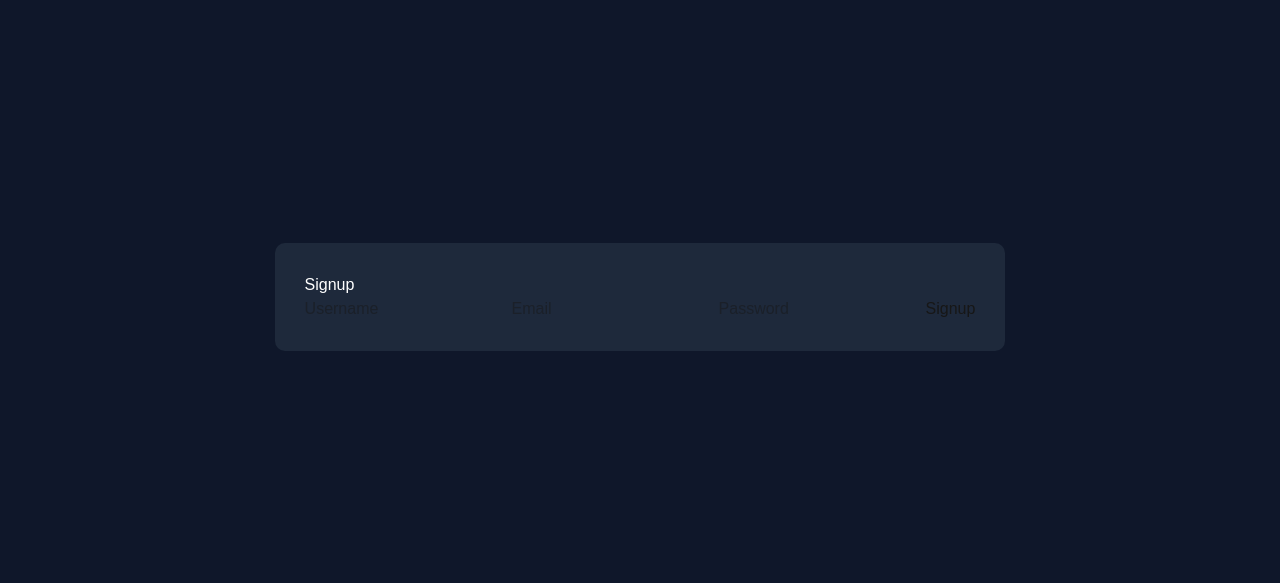
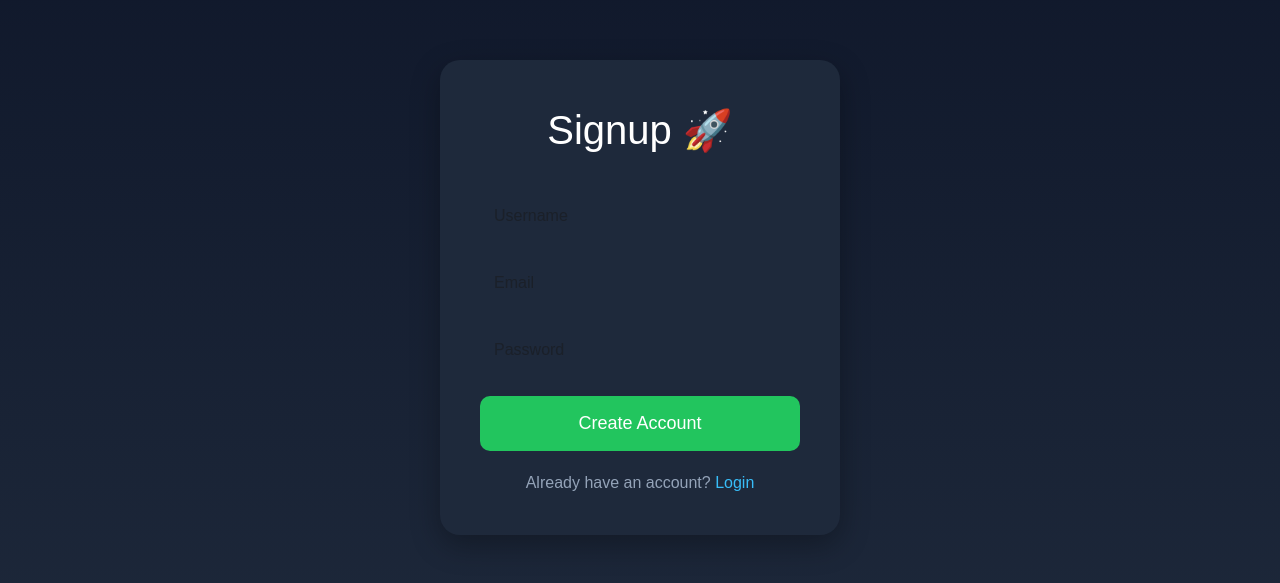
Before and after one commit to samridhigautamofficials-debug/ai-team-platform, a Next.js app in the folder frontend/: page /signup in a window 1280 px wide. Shown: the part 103-686 px from the top of the page. Built offline with nearby package versions, Linux system fonts and the light colour scheme.

Commit message:
fix requirements

```diff
--- a/frontend/app/login/page.tsx
+++ b/frontend/app/login/page.tsx
@@ -11,61 +11,100 @@ export default function LoginPage() {
   const [password, setPassword] = useState("")
 
   async function handleLogin() {
-
-    const response = await fetch(
-      "https://ai-team-platform-e64i.onrender.com/login",
-      {
-        method: "POST",
-        headers: {
-          "Content-Type": "application/json"
-        },
-        body: JSON.stringify({
-          email,
-          password
-        })
-      }
-    )
-
-    const data = await response.json()
-
-    console.log(data)
-
-    if (response.ok && data.access_token) {
-
-      localStorage.setItem("token", data.access_token)
-
-      alert("Login Successful 🚀")
-
-      router.push("/dashboard")
-
-    } else {
-      alert(data.error || "Login Failed ❌")
-    }
+    alert("Backend connection will be fixed later 🚀")
   }
 
   return (
-    <div style={{
-      minHeight: "100vh",
-      display: "flex",
-      justifyContent: "center",
-      alignItems: "center",
-      background: "#0f172a"
-    }}>
+    <div
+      style={{
+        minHeight: "100vh",
+        background: "linear-gradient(to bottom, #0f172a, #1e293b)",
+        display: "flex",
+        justifyContent: "center",
+        alignItems: "center",
+      }}
+    >
+      <div
+        style={{
+          background: "#1e293b",
+          padding: "40px",
+          borderRadius: "20px",
+          width: "400px",
+          boxShadow: "0 10px 30px rgba(0,0,0,0.3)",
+        }}
+      >
+        <h1
+          style={{
+            color: "white",
+            textAlign: "center",
+            marginBottom: "30px",
+            fontSize: "40px",
+          }}
+        >
+          Login 🚀
+        </h1>
 
-      <div style={{ background: "#1e293b", padding: "30px", borderRadius: "10px" }}>
+        <input
+          type="email"
+          placeholder="Email"
+          value={email}
+          onChange={(e) => setEmail(e.target.value)}
+          style={{
+            width: "100%",
+            padding: "14px",
+            marginBottom: "15px",
+            borderRadius: "10px",
+            border: "none",
+          }}
+        />
 
-        <h1 style={{ color: "white" }}>Login</h1>
+        <input
+          type="password"
+          placeholder="Password"
+          value={password}
+          onChange={(e) => setPassword(e.target.value)}
+          style={{
+            width: "100%",
+            padding: "14px",
+            marginBottom: "20px",
+            borderRadius: "10px",
+            border: "none",
+          }}
+        />
 
-        <input placeholder="Email" value={email}
-          onChange={(e) => setEmail(e.target.value)} />
-
-        <input placeholder="Password" type="password" value={password}
-          onChange={(e) => setPassword(e.target.value)} />
-
-        <button onClick={handleLogin}>
+        <button
+          onClick={handleLogin}
+          style={{
+            width: "100%",
+            padding: "14px",
+            background: "#38bdf8",
+            border: "none",
+            borderRadius: "10px",
+            color: "white",
+            fontSize: "18px",
+            cursor: "pointer",
+          }}
+        >
           Login
         </button>
 
+        <p
+          style={{
+            textAlign: "center",
+            marginTop: "20px",
+            color: "#94a3b8",
+          }}
+        >
+          Don't have an account?{" "}
+          <a
+            href="/signup"
+            style={{
+              color: "#38bdf8",
+            }}
+          >
+            Signup
+          </a>
+        </p>
       </div>
     </div>
   )
--- a/frontend/app/page.tsx
+++ b/frontend/app/page.tsx
@@ -3,16 +3,54 @@ export default function HomePage() {
     <div
       style={{
         minHeight: "100vh",
-        background: "#0f172a",
+        background: "linear-gradient(to bottom, #0f172a, #1e293b)",
         color: "white",
         padding: "40px",
         textAlign: "center",
       }}
     >
+      {/* Navbar */}
+      <div
+        style={{
+          display: "flex",
+          justifyContent: "space-between",
+          alignItems: "center",
+          marginBottom: "60px",
+        }}
+      >
+        <h2>AI Team Platform 🚀</h2>
+
+        <div>
+          <a
+            href="/login"
+            style={{
+              color: "white",
+              marginRight: "20px",
+              textDecoration: "none",
+              fontSize: "18px",
+            }}
+          >
+            Login
+          </a>
+
+          <a
+            href="/signup"
+            style={{
+              color: "#38bdf8",
+              textDecoration: "none",
+              fontSize: "18px",
+            }}
+          >
+            Signup
+          </a>
+        </div>
+      </div>
+
+      {/* Hero Section */}
       <h1
         style={{
-          fontSize: "60px",
-          marginBottom: "20px",
+          fontSize: "72px",
+          marginBottom: "10px",
         }}
       >
         AI Team Platform 🚀
@@ -20,18 +58,32 @@ export default function HomePage() {
 
       <p
         style={{
+          color: "#38bdf8",
+          fontSize: "20px",
+          fontWeight: "bold",
+          marginBottom: "30px",
+        }}
+      >
+        Build Winning Hackathon Teams with AI
+      </p>
+
+      <p
+        style={{
           fontSize: "22px",
           maxWidth: "700px",
           margin: "0 auto",
+          lineHeight: "1.6",
         }}
       >
         Find the best hackathon teammates using AI-powered matching
         based on skills, interests, and experience.
       </p>
 
+      {/* Buttons */}
       <div
         style={{
           marginTop: "40px",
+          marginBottom: "80px",
         }}
       >
         <a
@@ -43,6 +95,7 @@ export default function HomePage() {
             textDecoration: "none",
             borderRadius: "10px",
             marginRight: "15px",
+            fontSize: "18px",
           }}
         >
           Get Started
@@ -56,16 +109,18 @@ export default function HomePage() {
             color: "white",
             textDecoration: "none",
             borderRadius: "10px",
+            fontSize: "18px",
           }}
         >
           Login
         </a>
       </div>
 
+      {/* Features */}
       <h2
         style={{
-          marginTop: "80px",
-          marginBottom: "30px",
+          marginBottom: "40px",
+          fontSize: "40px",
         }}
       >
         Features
@@ -82,37 +137,55 @@ export default function HomePage() {
         <div
           style={{
             background: "#1e293b",
-            padding: "20px",
-            borderRadius: "15px",
-            width: "250px",
+            padding: "30px",
+            borderRadius: "20px",
+            width: "280px",
+            boxShadow: "0 10px 30px rgba(0,0,0,0.3)",
           }}
         >
-          <h3>🤖 AI Matching</h3>
-          <p>Find teammates based on skill compatibility.</p>
+          <h3 style={{ fontSize: "24px" }}>
+            🤖 AI Matching
+          </h3>
+
+          <p>
+            Find teammates based on skill compatibility and shared interests.
+          </p>
         </div>
 
         <div
           style={{
             background: "#1e293b",
-            padding: "20px",
-            borderRadius: "15px",
-            width: "250px",
+            padding: "30px",
+            borderRadius: "20px",
+            width: "280px",
+            boxShadow: "0 10px 30px rgba(0,0,0,0.3)",
           }}
         >
-          <h3>⚡ Fast Team Building</h3>
-          <p>Create strong hackathon teams quickly.</p>
+          <h3 style={{ fontSize: "24px" }}>
+            ⚡ Fast Team Building
+          </h3>
+
+          <p>
+            Build powerful hackathon teams within minutes.
+          </p>
         </div>
 
         <div
           style={{
             background: "#1e293b",
-            padding: "20px",
-            borderRadius: "15px",
-            width: "250px",
+            padding: "30px",
+            borderRadius: "20px",
+            width: "280px",
+            boxShadow: "0 10px 30px rgba(0,0,0,0.3)",
           }}
         >
-          <h3>🎯 Smart Recommendations</h3>
-          <p>Get ranked teammate suggestions instantly.</p>
+          <h3 style={{ fontSize: "24px" }}>
+            🎯 Smart Recommendations
+          </h3>
+
+          <p>
+            Receive ranked teammate suggestions powered by AI.
+          </p>
         </div>
       </div>
     </div>
--- a/frontend/app/signup/page.tsx
+++ b/frontend/app/signup/page.tsx
@@ -12,60 +12,114 @@ export default function SignupPage() {
   const [password, setPassword] = useState("")
 
   async function handleSignup() {
-
-    const response = await fetch(
-      "https://ai-team-platform-e64i.onrender.com/signup",
-      {
-        method: "POST",
-        headers: {
-          "Content-Type": "application/json"
-        },
-        body: JSON.stringify({
-          username,
-          email,
-          password
-        })
-      }
-    )
-
-    const data = await response.json()
-
-    console.log(data)
-
-    if (response.ok) {
-      alert("Signup Successful 🚀")
-      router.push("/login")
-    } else {
-      alert(data.error || "Signup Failed ❌")
-    }
+    alert("Backend connection will be fixed later 🚀")
   }
 
   return (
-    <div style={{
-      minHeight: "100vh",
-      display: "flex",
-      justifyContent: "center",
-      alignItems: "center",
-      background: "#0f172a"
-    }}>
+    <div
+      style={{
+        minHeight: "100vh",
+        background: "linear-gradient(to bottom, #0f172a, #1e293b)",
+        display: "flex",
+        justifyContent: "center",
+        alignItems: "center",
+      }}
+    >
+      <div
+        style={{
+          background: "#1e293b",
+          padding: "40px",
+          borderRadius: "20px",
+          width: "400px",
+          boxShadow: "0 10px 30px rgba(0,0,0,0.3)",
+        }}
+      >
+        <h1
+          style={{
+            color: "white",
+            textAlign: "center",
+            marginBottom: "30px",
+            fontSize: "40px",
+          }}
+        >
+          Signup 🚀
+        </h1>
 
-      <div style={{ background: "#1e293b", padding: "30px", borderRadius: "10px" }}>
+        <input
+          type="text"
+          placeholder="Username"
+          value={username}
+          onChange={(e) => setUsername(e.target.value)}
+          style={{
+            width: "100%",
+            padding: "14px",
+            marginBottom: "15px",
+            borderRadius: "10px",
+            border: "none",
+          }}
+        />
 
-        <h1 style={{ color: "white" }}>Signup</h1>
+        <input
+          type="email"
+          placeholder="Email"
+          value={email}
+          onChange={(e) => setEmail(e.target.value)}
+          style={{
+            width: "100%",
+            padding: "14px",
+            marginBottom: "15px",
+            borderRadius: "10px",
+            border: "none",
+          }}
+        />
 
-        <input placeholder="Username" value={username}
-          onChange={(e) => setUsername(e.target.value)} />
+        <input
+          type="password"
+          placeholder="Password"
+          value={password}
+          onChange={(e) => setPassword(e.target.value)}
+          style={{
+            width: "100%",
+            padding: "14px",
+            marginBottom: "20px",
+            borderRadius: "10px",
+            border: "none",
+          }}
+        />
 
-        <input placeholder="Email" value={email}
-          onChange={(e) => setEmail(e.target.value)} />
-
-        <input placeholder="Password" type="password" value={password}
-          onChange={(e) => setPassword(e.target.value)} />
-
-        <button onClick={handleSignup}>
-          Signup
+        <button
+          onClick={handleSignup}
+          style={{
+            width: "100%",
+            padding: "14px",
+            background: "#22c55e",
+            border: "none",
+            borderRadius: "10px",
+            color: "white",
+            fontSize: "18px",
+            cursor: "pointer",
+          }}
+        >
+          Create Account
         </button>
 
+        <p
+          style={{
+            textAlign: "center",
+            marginTop: "20px",
+            color: "#94a3b8",
+          }}
+        >
+          Already have an account?{" "}
+          <a
+            href="/login"
+            style={{
+              color: "#38bdf8",
+            }}
+          >
+            Login
+          </a>
+        </p>
       </div>
     </div>
   )
```
Also changed, not shown: frontend/app/dashboard/page.tsx (+83 -88 lines), 1 other file (tests, documents, lock files or other folders).
